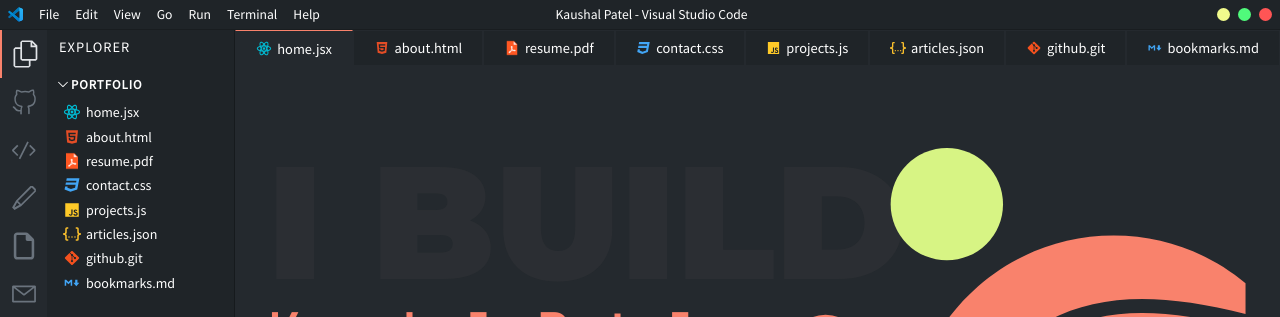
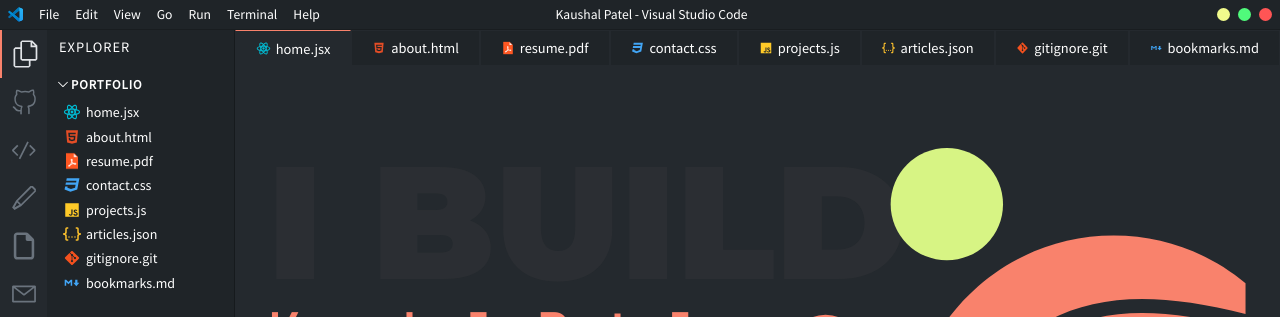
Before and after one commit to patel-raj1/Portfolio, a Next.js app: page / in a window 1280 px wide. Shown: the top 317 px of the page. Built offline with nearby package versions, Linux system fonts and the light colour scheme.

Commit message:
Taskbar and Explorer Menu Change

```diff
--- a/components/Explorer.jsx
+++ b/components/Explorer.jsx
@@ -36,7 +36,7 @@ const explorerItems = [
     icon: 'json_icon.svg',
   },
   {
-    name: 'github.git',
+    name: 'gitignore.git',
     path: '/github',
     icon: 'git_icon.svg',
   },
--- a/components/Tabsbar.jsx
+++ b/components/Tabsbar.jsx
@@ -10,7 +10,7 @@ const Tabsbar = () => {
       <Tab icon="/css_icon.svg" filename="contact.css" path="/contact" />
       <Tab icon="/js_icon.svg" filename="projects.js" path="/projects" />
       <Tab icon="/json_icon.svg" filename="articles.json" path="/articles" />
-      <Tab icon="/git_icon.svg" filename="github.git" path="/github" />
+      <Tab icon="/git_icon.svg" filename="gitignore.git" path="/github" />
       <Tab icon="/markdown_icon.svg" filename="bookmarks.md" path="/bookmarks" />
     </div>
   );
```
